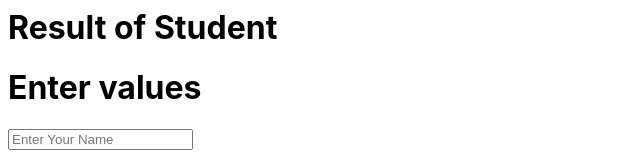
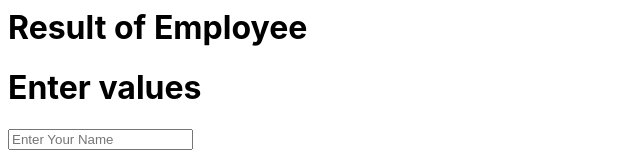
Before and after one commit to ishrar776/react-zcn2yt, a React (Create React App) app: page / in a window 1280 px wide. Shown: the top 160 px of the page, without its empty margins (0-640 px from the left). Built offline with nearby package versions, Linux system fonts and the light colour scheme; no server answers.

Commit message:
1 file modified

```diff
--- a/src/App.js
+++ b/src/App.js
@@ -9,7 +9,7 @@ export default function App() {
   const [drpValue, SetdrpValue] = useState('');
   return (
     <div>
-      <h1>Result of Student</h1>
+      <h1>Result of Employee</h1>
       {valuesName && <p>Your name is {valuesName}</p>}
       {age && <p>Your age is {age}</p>}
       {drpValue && <p>Your dropdown value is {drpValue}</p>}
```
